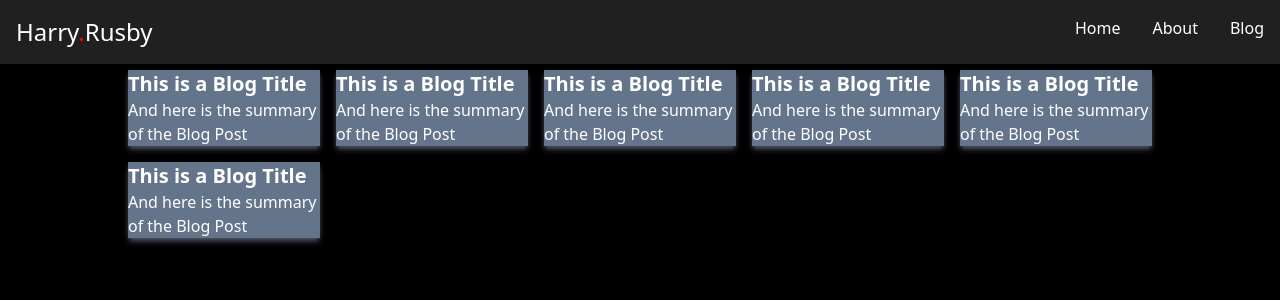
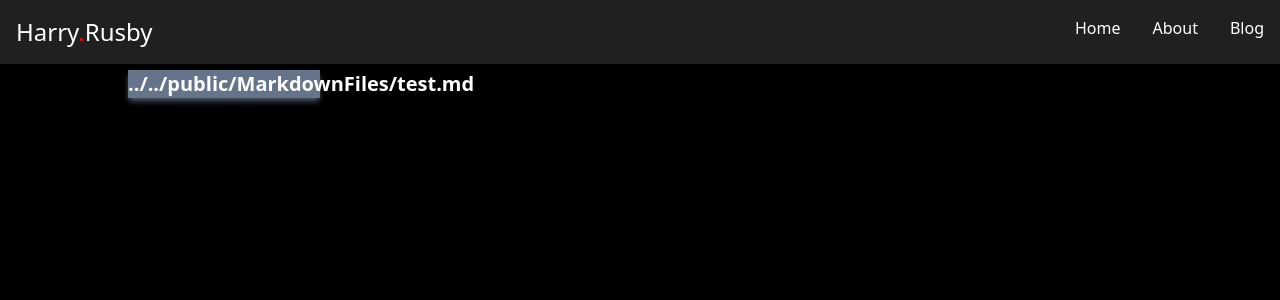
Before and after one commit to HRusby/Portfolio-Website, a Vue app: page /blog in a window 1280 px wide. Shown: the top 300 px of the page. Built offline with nearby package versions, Linux system fonts and the light colour scheme.

Commit message:
Displaying BlogPosts stored in public

```diff
--- a/src/views/BlogView.vue
+++ b/src/views/BlogView.vue
@@ -1,14 +1,16 @@
 <script setup lang="ts">
   import BlogCard from '../components/BlogCard.vue'
+
+  const BlogPosts = import.meta.glob('../../public/MarkdownFiles/*.md')
+  let postNames:String[] = []
+  for (const path in BlogPosts) {
+    postNames.push(BlogPosts[path].name)
+  }
 </script>
+
 
 <template>
   <div class="grid grid-cols-5 gap-4 w-4/5 mx-auto">
-    <BlogCard title="This is a Blog Title" blurb="And here is the summary of the Blog Post"></BlogCard>
-    <BlogCard title="This is a Blog Title" blurb="And here is the summary of the Blog Post"></BlogCard>
-    <BlogCard title="This is a Blog Title" blurb="And here is the summary of the Blog Post"></BlogCard>
-    <BlogCard title="This is a Blog Title" blurb="And here is the summary of the Blog Post"></BlogCard>
-    <BlogCard title="This is a Blog Title" blurb="And here is the summary of the Blog Post"></BlogCard>
-    <BlogCard title="This is a Blog Title" blurb="And here is the summary of the Blog Post"></BlogCard>
+    <BlogCard v-for="post in postNames" :title="post" />
   </div>
 </template>
```
